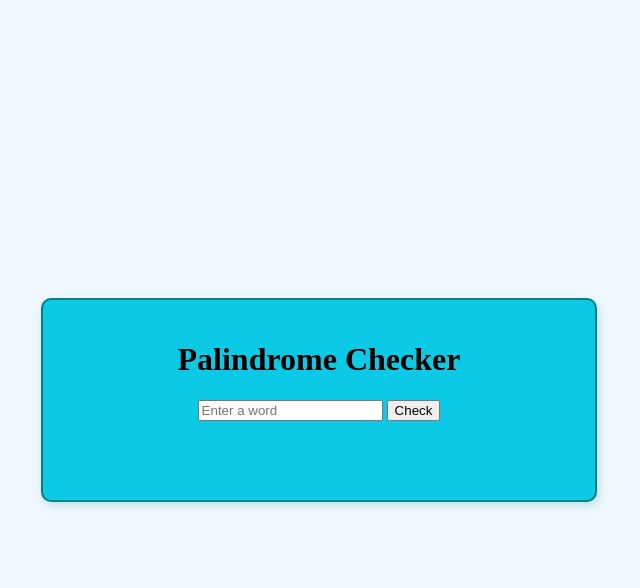
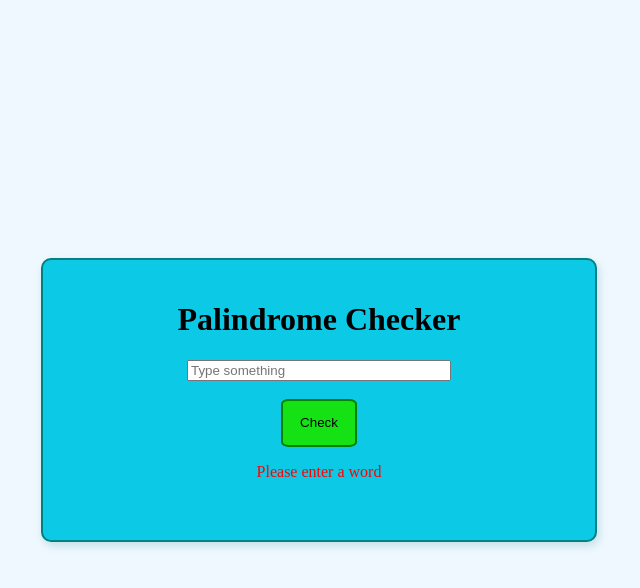
Before and after one commit to Priya-2705/PalindromeChecker, a plain HTML site: page index.html in a window 1280 px wide. Both pictures are taken after a click on the button "Check". Shown: the whole page, without its empty margins (321-961 px from the left). Drawn offline with Linux system fonts and the light colour scheme.

Commit message:
Replaced alert with on screen display

```diff
--- a/index.html
+++ b/index.html
@@ -10,8 +10,10 @@
 <body>
     <div class="card">
         <h1>Palindrome Checker</h1>
-        <input id="input" type="text" placeholder="Enter a word" />
+        <input id="input" type="text" placeholder="Type something" /><br><br>
         <button onclick="check()">Check</button>
+
+        <p id="result"></p>
     </div>
     <script src="index.js"></script>
 </body>
--- a/index.js
+++ b/index.js
@@ -1,4 +1,4 @@
-const input = document.getElementById("input");
+
 
 function cleanString(str) {
     return str.toLowerCase().replace(/[^a-z0-9]/g, "");
@@ -9,16 +9,24 @@ function reverseString(str) {
 }
 
 function check() {
-    const value = input.value;
-    const cleanedValue = cleanString(value);
+    const input = document.getElementById("input").value;
+    const result = document.getElementById("result");
+    const cleanedValue = cleanString(input);
     const reversed = reverseString(cleanedValue);
 
-    if(cleanedValue === reversed) {
-        alert("P A L I N D R O M E");
+    if(cleanedValue == "") {
+        result.textContent = "Please enter a word"
+        result.style.color = "red";
+    }
+    else if(cleanedValue === reversed) {
+        result.textContent = `"${input} is a P A L I N D R O M E"`;
+        result.style.color = "green"
     }
     else {
-        alert("N O T   A   P A L I N D R O M E");
+        result.textContent = `"${input} is N O T     A     P A L I N D R O M E"`;
+        result.style.color = "red";
     }
+    result.style.display = "block";
 
-    input.value = "";
+    document.getElementById("input").value = "";
 }
--- a/styles.css
+++ b/styles.css
@@ -10,7 +10,7 @@ body {
 
 .card {
     width: 40%;
-    height: 20%;
+    height: 30%;
     text-align: center;
     border: 2px solid #008080; /* Teal */
     background-color: #0cc9e6; /* Wheat (softer than Bisque) */
@@ -18,3 +18,19 @@ body {
     border-radius: 10px;
     box-shadow: 2px 4px 10px rgba(0, 128, 128, 0.2); /* Subtle shadow */
 }
+
+input {
+    width: 50%;
+}
+
+button {
+    width: 15%;
+    height: 20%;
+    background-color: rgb(20, 226, 20);
+    border: 2px green solid;
+    border-radius: 10%;
+}
+
+#result {
+    display: none;
+}
```
Also changed, not shown: OutputScreenshots/1.png (added), OutputScreenshots/2.png (added), OutputScreenshots/3.png (added).
